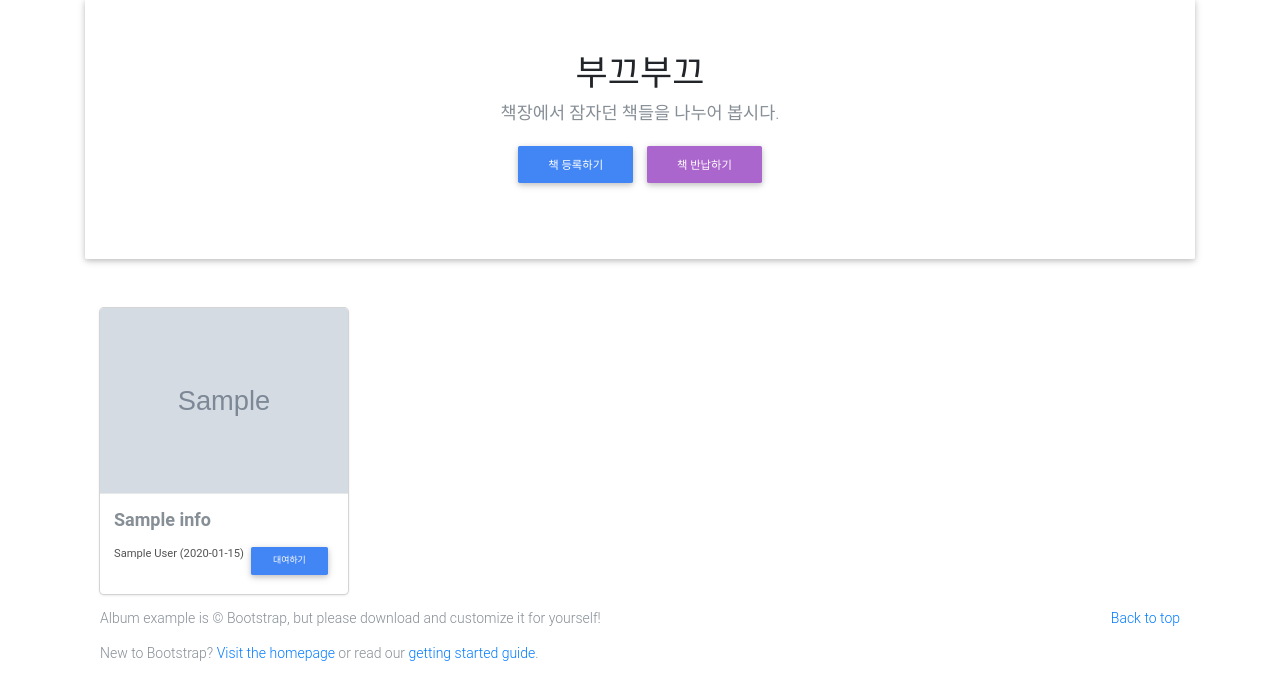
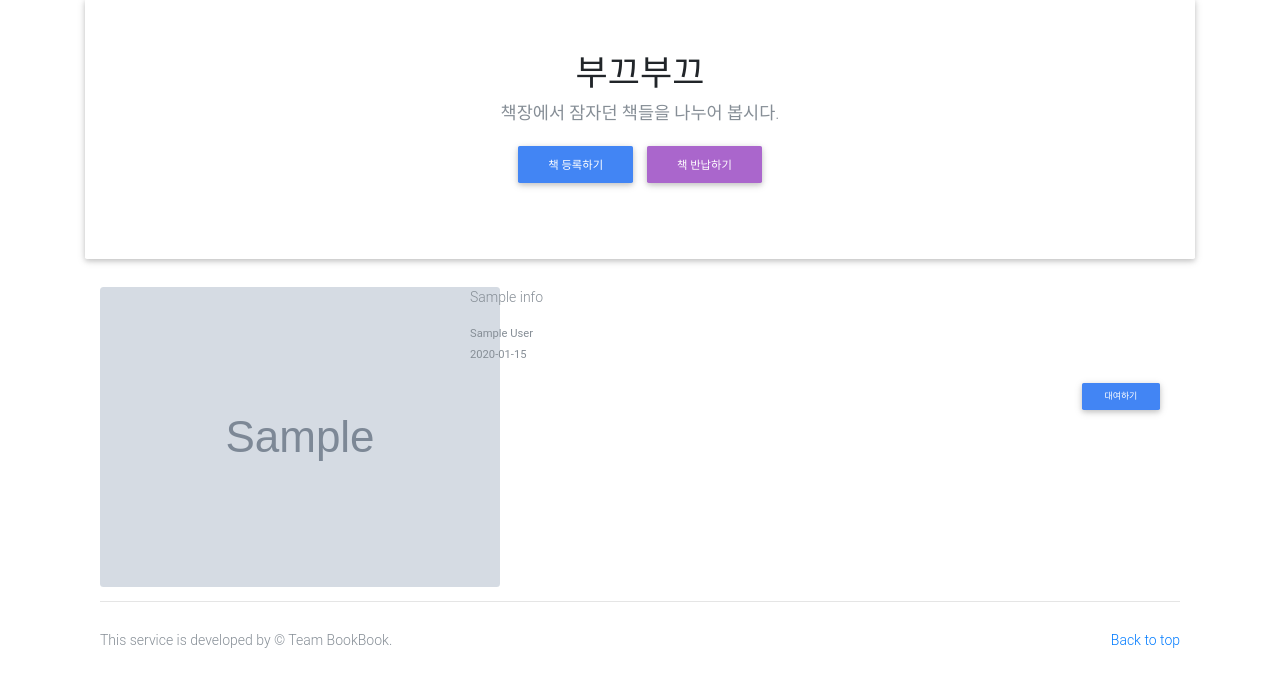
Before and after one commit to it-tech-division/bookbook, a Flask app: page / in a window 1280 px wide. Shown: the part 67-767 px from the top of the page. Run offline with Flask 2, Linux system fonts and the light colour scheme; tables that the repository leaves empty hold one stand-in row (values such as "Sample post"); grey boxes marked "Sample" are stand-in pictures; some libraries are stand-ins or nearby versions.

Commit message:
change home style

```diff
--- a/templates/home.html
+++ b/templates/home.html
@@ -15,6 +15,27 @@
     <div class="row">
       {% for book in books %}
 
+      <div class="col-sm-12">
+        <div class="well well-sm">
+          <div class="row">
+            <div class="col-4">
+              <a href="{{book.link}}"><img src="{{book.image}}?type=m106" alt="book-cover" class="rounded img-responsive" /></a>
+            </div>
+            <div class="col-8">
+              <p>
+              {{book.title}}<p>
+              <small>{{book.author}}<br>{{book.created_date}}</small>
+              <div class="col">
+			    {% include 'modal.html' %}
+                <button class="btn btn-primary float-right btn-sm" data-toggle="modal" data-target="#{{book.book_no}}" >대여하기</button>
+              </div>
+            </div>
+          </div>
+          <hr />
+        </div>
+      </div>
+
+      <!--
       <div class="col-sm-6 col-md-4 col-lg-3 mt-4">
         <div class="card">
           <a href="{{book.link}}"><img class="card-img-top" src="{{book.image}}"></a>
@@ -28,38 +49,11 @@
           </div>
         </div>
       </div>
+      //-->
+
 
       {% endfor %}
 
-      <!--
-      <div class="col-sm-6 col-md-4 col-lg-3 mt-4">
-        <div class="card">
-          <img class="card-img-top" src="http://bookthumb.phinf.naver.net/cover/074/180/07418047.jpg">
-          <div class="card-block">
-            <h4 class="card-title">Python Cookbook</h4>
-            <div class="card-text">
-            </div>
-          </div>
-          <div class="card-footer">
-            <small>홍길동 (2017-10-10)</small>
-            <button class="btn btn-primary float-right btn-sm">대여하기</button>
-          </div>
-        </div>
-      </div>
-    -->
-
-      <!--
-      <div class="col-sm-6 col-md-4 col-lg-3 mt-4">
-        <div class="card">
-          <img class="card-img-top" src="http://bookthumb.phinf.naver.net/cover/088/890/08889046.jpg" alt="Card image cap">
-          <div class="card-body">
-            <h4 class="card-title">유시민의 글쓰기 특강</h4>
-            <p class="card-text">홍길동 (2017-10-10)</p>
-            <a href="#" class="btn btn-primary">대여하기</a>
-          </div>
-        </div>
-      </div>
-    -->
     </div>
   </div>
 </div>
@@ -70,8 +64,7 @@
       <p class="float-right">
         <a href="#">Back to top</a>
       </p>
-      <p>Album example is &copy; Bootstrap, but please download and customize it for yourself!</p>
-      <p>New to Bootstrap? <a href="../../">Visit the homepage</a> or read our <a href="../../getting-started/">getting started guide</a>.</p>
+      <p>This service is developed by &copy; Team BookBook.</p>
     </div>
   </footer>
   {% endblock %}
```
